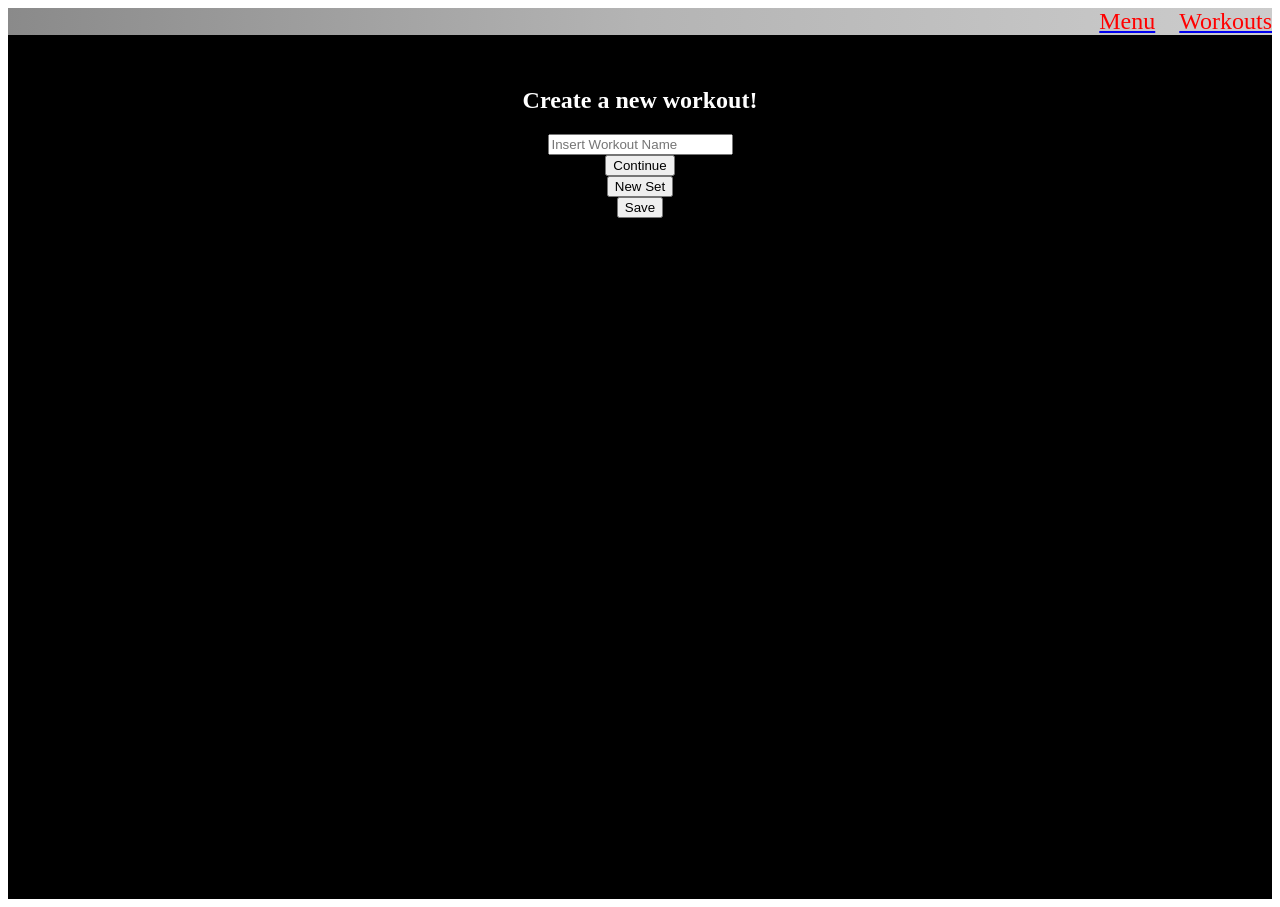
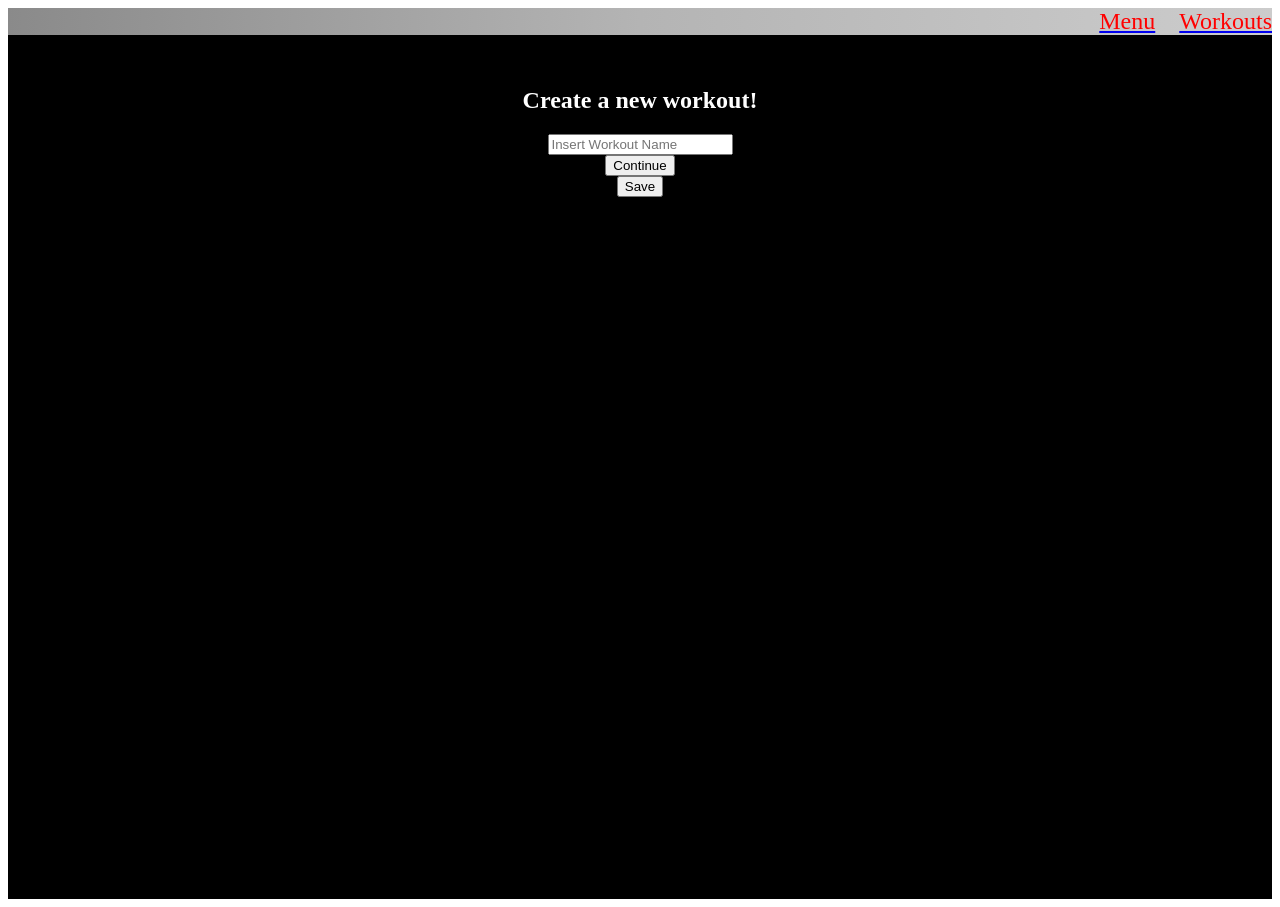
Before and after one commit to MarcosUgalde/Fullstack-project, a React (Vite) app in the folder front/: page /new-workout in a window 1280 px wide. Built offline with nearby package versions, Linux system fonts and the light colour scheme; no server answers.

Commit message:
fix: deleted usless button

```diff
--- a/front/src/pages/Createworkout/index.jsx
+++ b/front/src/pages/Createworkout/index.jsx
@@ -18,12 +18,6 @@ function Createworkout() {
         console.log(data)
         handleNewSet(data.data.id)
     }})
-    //console.log(data)
-    //const { mutate: setMutate,data: setData } = useMutation((payload) => workout.addset({ payload }))
-
-    //const { mutate: setMutateExercise,data: setExerciseData } = useMutation((payload) => workout.addexercise({ payload }))
-   // console.log(setExerciseData)
-
 
     return (
         <Styled.Body>
@@ -40,7 +34,6 @@ function Createworkout() {
                 return element
             })}
 
-            <button onClick={handleNewSet}>New Set</button>
             <Link to='/workouts'>
                 <button>Save</button>
             </Link>
@@ -50,49 +43,5 @@ function Createworkout() {
 
 export default Createworkout
 
-            /*    <Styled.Form>
-                <input type="text" name='setName' placeholder='Insert set name' onChange={(e) => {
-                    setPayload({
-                        ...payload,
-                        [e.target.name]: e.target.value,
-                    })
-                }}></input>
-                <label htmlFor='reps'>Insert repetitions</label>
-                <input id='reps' name='rounds' onChange={(e) => {
-                    setPayload({
-                        ...payload,
-                        [e.target.name]: e.target.value
-                    })
-                }}></input>
-                <label htmlFor='rest'>Insert rest time (seconds)</label>
-                <input id='rest' name='rest_time' placeholder='ex: 30' onChange={(e) => {
-                    setPayload({
-                        ...payload,
-                        [e.target.name]: e.target.value
-                    })
-                }}></input>
-                <button onClick={() => { setMutate({...payload, workoutId: data.data.id}) }}>Continue</button>
-                <input type='text' name='exerciseName' placeholder='Exercise name' onChange={(e) => {
-                    setPayload({
-                        ...payload,
-                        [e.target.name]: e.target.value,
-                    })
-                }}></input>
-                <input type='text' name='description' placeholder='Description (optional)' onChange={(e) => {
-                    setPayload({
-                        ...payload,
-                        [e.target.name]: e.target.value,
-                    })
-                }} ></input>
-                <input type='text' name='duration' placeholder='Duration (seconds)' onChange={(e) => {
-                    setPayload({
-                        ...payload,
-                        [e.target.name]: e.target.value,
-                    })
-                }} ></input>
-                <button onClick={() => setMutateExercise({ ...payload, setId: setData.data.id })}>Add Exercise</button>
-                <ul>
-                    <li></li>
-                </ul>
-            </Styled.Form>
-             */
+
+           // <button onClick={handleNewSet}>New Set</button>
```
